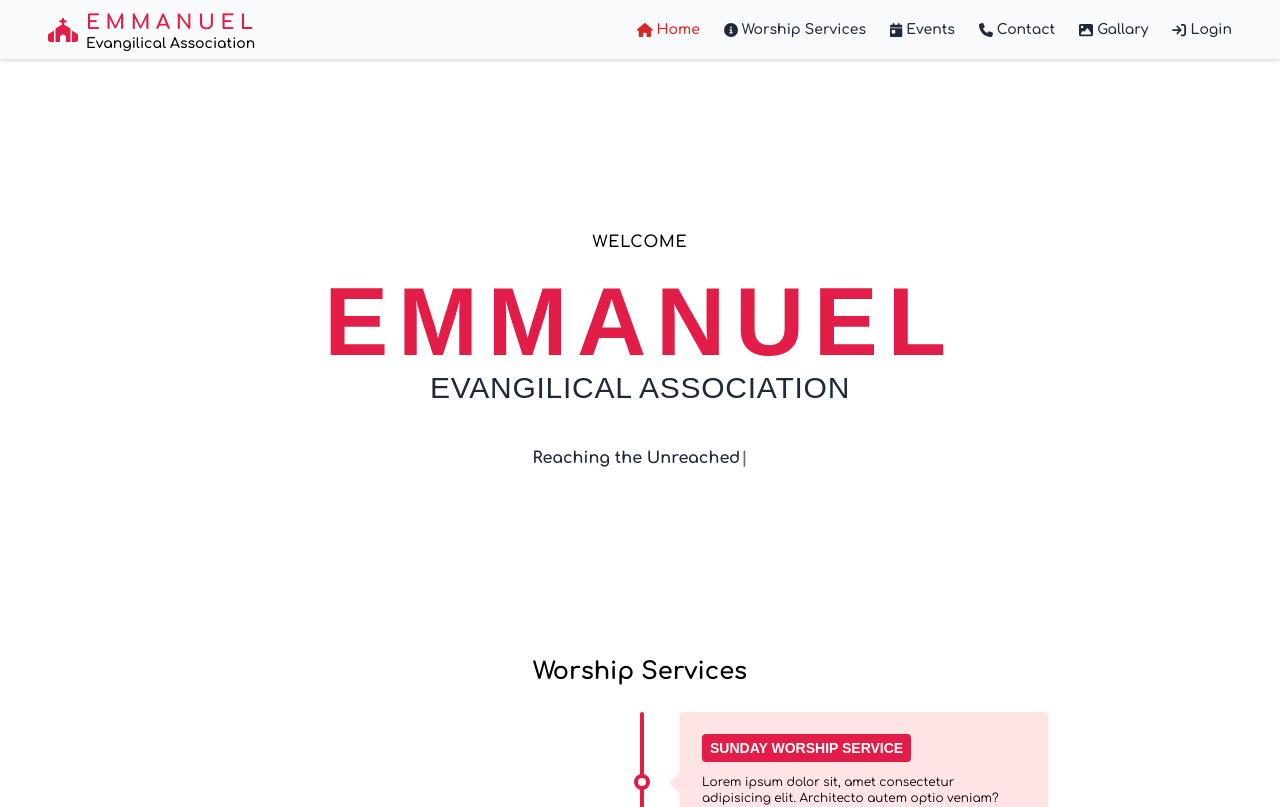
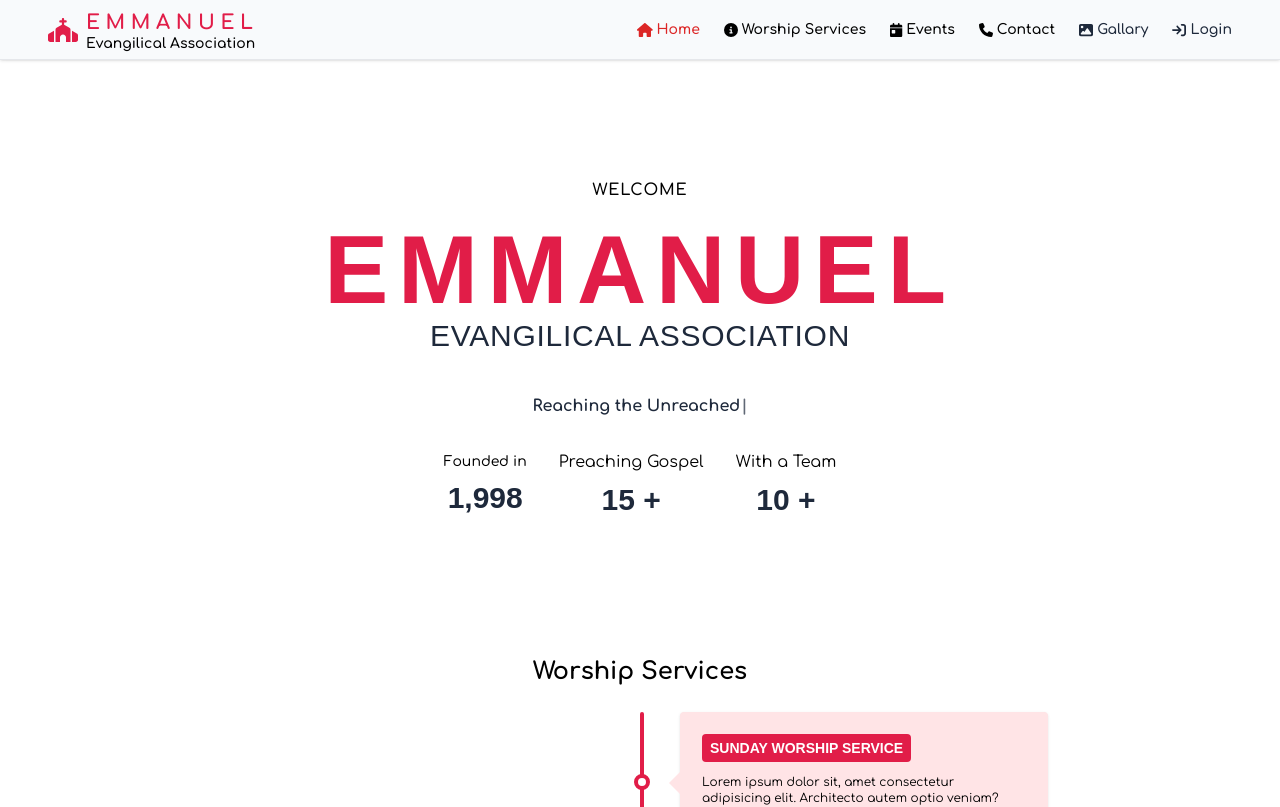
Before and after one commit to eswarmaganti/eea, a React (Vite) app: page /#homepage in a window 1280 px wide. Shown: the top 807 px of the page. Built offline with nearby package versions, Linux system fonts and the light colour scheme.

Commit message:
FE: Added SummaryCountUp Component

```diff
--- a/package.json
+++ b/package.json
@@ -15,8 +15,10 @@
     "@fortawesome/react-fontawesome": "^0.2.0",
     "axios": "^1.1.3",
     "react": "^18.2.0",
+    "react-countup": "^6.3.2",
     "react-dom": "^18.2.0",
     "react-router-dom": "^6.4.3",
+    "react-scroll": "^1.8.8",
     "sass": "^1.56.1",
     "typewriter-effect": "^2.19.0"
   },
--- /dev/null
+++ b/src/components/ContactSection/index.jsx
@@ -0,0 +1,12 @@
+import React from "react";
+import { Title } from "../utils";
+const ContactSection = () => {
+  return (
+    <section className="contact-section" id="contact">
+      <Title title="Contact us" />
+      <div className="grid grid-cols-2"></div>
+    </section>
+  );
+};
+
+export default ContactSection;
--- a/src/components/layout/Navbar/index.jsx
+++ b/src/components/layout/Navbar/index.jsx
@@ -1,6 +1,6 @@
 import React from "react";
 import { NavLink } from "react-router-dom";
-
+import { Link as ScrollLink } from "react-scroll";
 import { FontAwesomeIcon } from "@fortawesome/react-fontawesome";
 import {
   faHome,
@@ -18,31 +18,41 @@ const NavbarLinks = [
     link: "/",
     linkText: "Home",
     icon: <FontAwesomeIcon icon={faHome} />,
+    isScrollLink: true,
+    target: "homepage",
   },
   {
     link: "/worship-services",
     linkText: "Worship Services",
     icon: <FontAwesomeIcon icon={faCircleInfo} />,
+    isScrollLink: true,
+    target: "worship-services",
   },
   {
     link: "/events",
     linkText: "events",
     icon: <FontAwesomeIcon icon={faCalendarDay} />,
+    isScrollLink: true,
+    target: "events",
   },
   {
     link: "/contact",
     linkText: "Contact",
     icon: <FontAwesomeIcon icon={faPhone} />,
+    isScrollLink: true,
+    target: "contact",
   },
   {
     link: "/gallary",
     linkText: "Gallary",
     icon: <FontAwesomeIcon icon={faImage} />,
+    isScrollLink: false,
   },
   {
     link: "/login",
     linkText: "Login",
     icon: <FontAwesomeIcon icon={faArrowRightToBracket} />,
+    isScrollLink: false,
   },
 ];
 
@@ -71,6 +81,24 @@ export default Navbar;
 
 const NavbarLink = ({ item }) => {
   return (
+    <>
+      {item.isScrollLink ? (
+        <ScrollLink
+          className="link "
+          spy={true}
+          hashSpy={true}
+          duration={500}
+          to={item.target}
+          smooth={true}
+          offset={-100}
+          activeClass="active-link"
+        >
+          <li>
+            {item.icon}
+            <span className="capitalize">{item.linkText}</span>
+          </li>
+        </ScrollLink>
+      ) : (
         <NavLink
           className={({ isActive }) =>
             isActive ? "link active-link" : "link unactive-link"
@@ -82,5 +110,7 @@ const NavbarLink = ({ item }) => {
             <span className="capitalize">{item.linkText}</span>
           </li>
         </NavLink>
+      )}
+    </>
   );
 };
--- a/src/components/layout/Navbar/index.scss
+++ b/src/components/layout/Navbar/index.scss
@@ -14,7 +14,7 @@
     @apply flex items-center justify-between gap-6;
 
     .link {
-      @apply text-sm  font-semibold leading-none hover:text-rose-600 duration-200 ease-out;
+      @apply cursor-pointer text-sm  font-semibold leading-none hover:text-rose-600 duration-200 ease-out;
       li {
         @apply flex items-center gap-1;
       }
--- /dev/null
+++ b/src/components/layout/SummaryCountUp/index.jsx
@@ -0,0 +1,29 @@
+import React from "react";
+import CountUp from "react-countup";
+
+const SummaryCountUp = () => {
+  return (
+    <div className="flex items-center justify-center gap-8 mt-8">
+      <div>
+        <h1 className="text-sm font-medium">Founded in</h1>
+        <h1 className=" text-3xl text-center font-montserrat font-bold text-slate-800 mt-1 p-1">
+          <CountUp start={1950} end={1998} />
+        </h1>
+      </div>
+      <div>
+        <h1>Preaching Gospel</h1>
+        <h1 className="text-3xl text-center font-montserrat font-bold text-slate-800 mt-1 p-1">
+          <CountUp start={0} end={15} suffix=" +" />
+        </h1>
+      </div>
+      <div>
+        <h1>With a Team </h1>
+        <h1 className="text-3xl text-center font-montserrat font-bold text-slate-800 mt-1 p-1">
+          <CountUp start={0} end={10} suffix=" +" />
+        </h1>
+      </div>
+    </div>
+  );
+};
+
+export default SummaryCountUp;
--- a/src/components/layout/WorshipServices/index.jsx
+++ b/src/components/layout/WorshipServices/index.jsx
@@ -46,7 +46,7 @@ const worshipTimelineData = [
 
 const WorshipServices = () => {
   return (
-    <section className="my-4">
+    <section className="my-4" id="worship-services">
       <Title title="Worship Services" />
       <div className="worship-timeline-container">
         {worshipTimelineData.map((item) => (
--- a/src/components/layout/index.js
+++ b/src/components/layout/index.js
@@ -1,3 +1,4 @@
 export { default as Navbar } from "./Navbar";
 export { default as LayoutContainer } from "./LayoutContainer";
 export { default as WorshipServices } from "./WorshipServices";
+export { default as SummaryCountUp } from "./SummaryCountUp";
--- a/src/pages/HomePage/index.jsx
+++ b/src/pages/HomePage/index.jsx
@@ -2,12 +2,13 @@ import React from "react";
 
 import "./index.scss";
 import TypeWriter from "typewriter-effect";
-import { WorshipServices } from "../../components/layout";
+import { SummaryCountUp, WorshipServices } from "../../components/layout";
+import ContactSection from "../../components/ContactSection";
 
 const HomePage = () => {
   return (
     <>
-      <div className="homepage">
+      <div className="homepage" id="homepage">
         <h3 className="greeting">WELCOME</h3>
         <div className="hero-text-wrapper">
           <h1 className="hero-head">Emmanuel</h1>
@@ -24,8 +25,11 @@ const HomePage = () => {
             loop: true,
           }}
         />
+
+        <SummaryCountUp />
       </div>
       <WorshipServices />
+      <ContactSection />
     </>
   );
 };
```
Also changed, not shown: 1 other file (tests, documents, lock files or other folders). Lines whose indentation alone changed are shown as unchanged.
